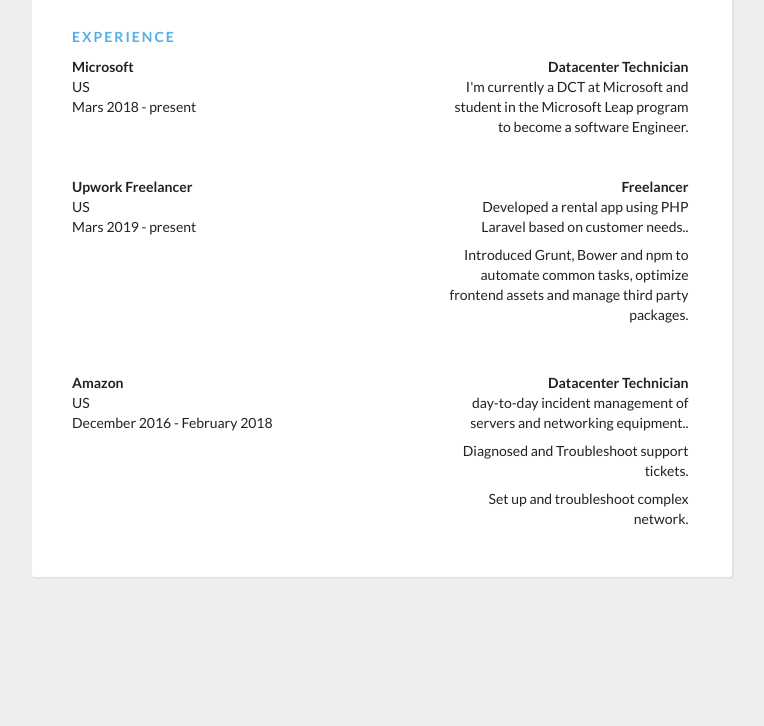
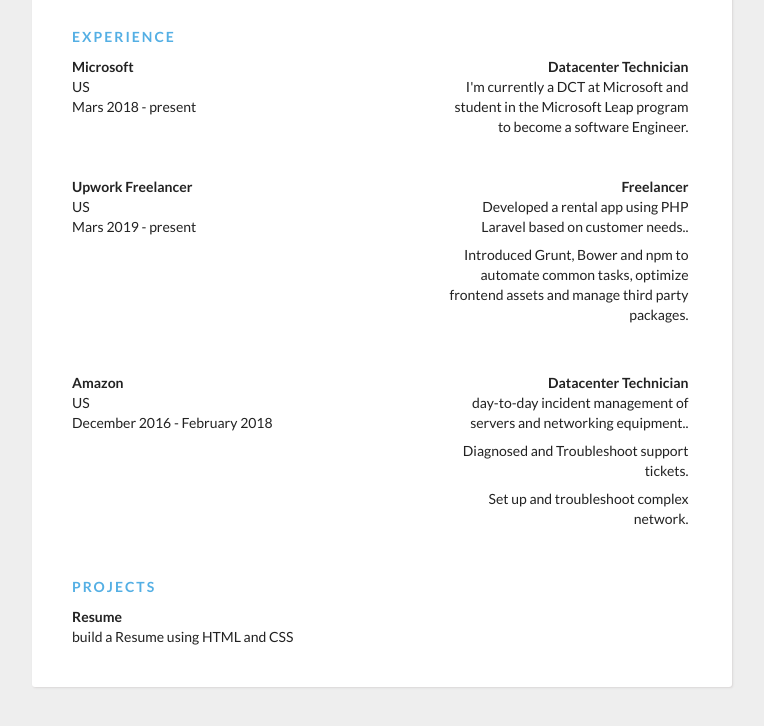
Before and after one commit to hermben/hb-resume, a plain HTML site: page index.html in a window 1280 px wide. Shown: the part 428-1154 px from the top of the page, without its empty margins (258-1022 px from the left). Before the commit the page ends 1055 px from the top, so only its background shows below. Drawn offline with Linux system fonts and the light colour scheme.

Commit message:
Adding recent projects

```diff
--- a/index.html
+++ b/index.html
@@ -94,7 +94,17 @@
                             </div>
                         </div>
                     </div>
+                </div>
+            </div>
 
+
+            <div class="section">
+                <div class="section__title">Projects</div>
+                <div class="section__list">
+                    <div class="section__list-item">
+                        <div class="name">Resume</div>
+                        <div class="text">build a Resume using HTML and CSS</div>
+                    </div>
                 </div>
             </div>
 
```
